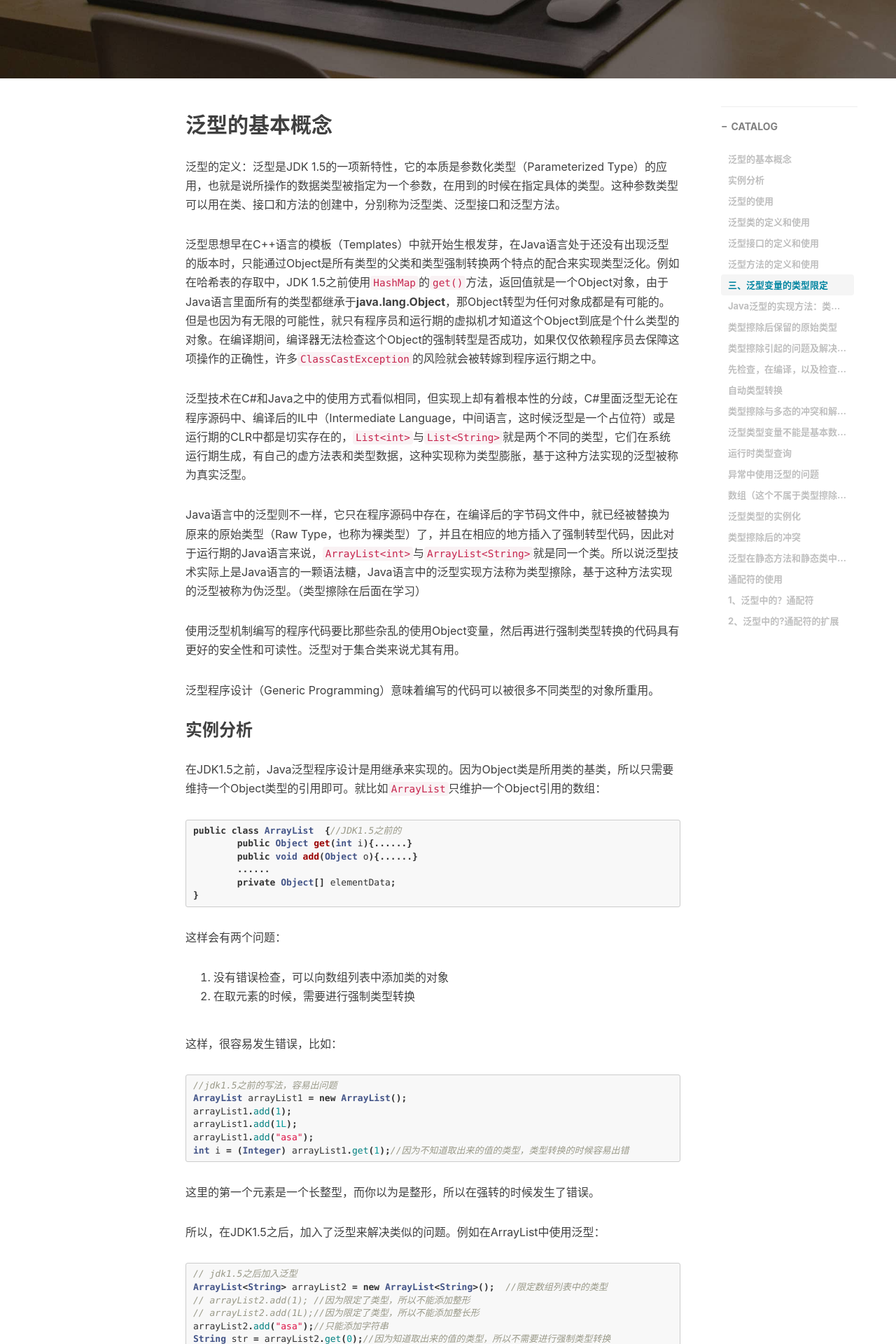
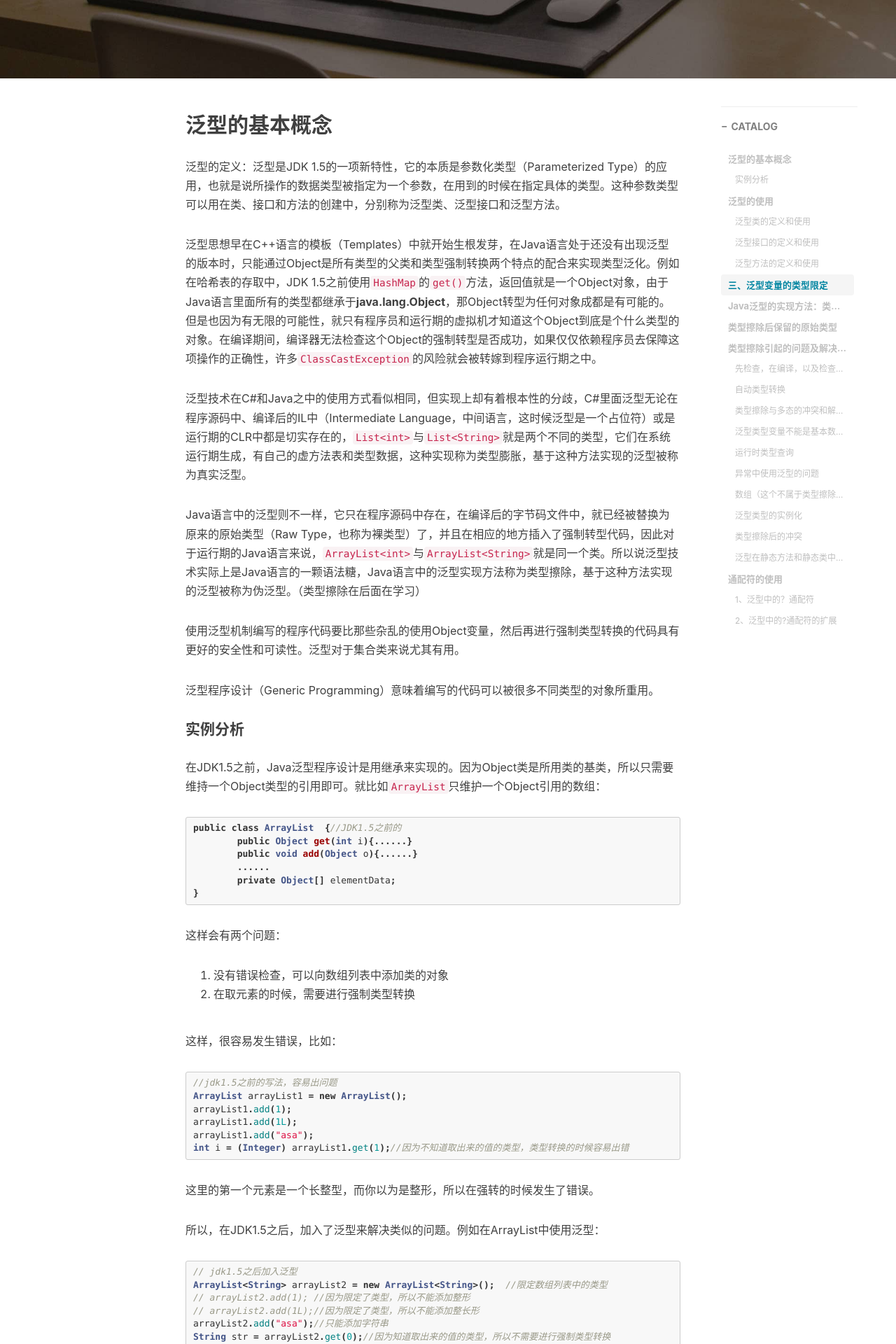
Before and after one commit to fengguiyushao/fengguiyushao.github.io, a Jekyll site: the page built from _posts/2017-05-17-java-generic.md, in a window 1280 px wide. Shown: the part 345-2265 px from the top of the page at 70% size. Built offline with Jekyll 4.4.1, drawn with Linux system fonts in a browser that asks for light colours; nearby versions of some CDN libraries; comment, search, counter and statistics services are not loaded.

````diff
--- a/_posts/2017-05-17-java-generic.md
+++ b/_posts/2017-05-17-java-generic.md
@@ -22,7 +22,7 @@ Java语言中的泛型则不一样，它只在程序源码中存在，在编译
 
 泛型程序设计（Generic Programming）意味着编写的代码可以被很多不同类型的对象所重用。
 
-### 实例分析
+#### 实例分析
 
 在JDK1.5之前，Java泛型程序设计是用继承来实现的。因为Object类是所用类的基类，所以只需要维持一个Object类型的引用即可。就比如`ArrayList`只维护一个Object引用的数组：
 
@@ -79,7 +79,7 @@ String str = arrayList2.get(0);//因为知道取出来的值的类型，所以
 
 泛型的参数类型可以用在类、接口和方法的创建中，分别称为泛型类、泛型接口和泛型方法。下面看看具体是如何定义的。
 
-### 泛型类的定义和使用
+#### 泛型类的定义和使用
 
 一个泛型类（generic class）就是具有一个或多个类型变量的类。定义一个泛型类十分简单，只需要在类名后面加上<>，再在里面加上类型参数：
 
@@ -115,7 +115,7 @@ Pair类引入了一个类型变量T，用尖括号<>括起来，并放在类名
 
 注意：类型变量使用大写形式，且比较短，这是很常见的。在Java库中，使用变量E表示集合的元素类型，K和V分别表示关键字与值的类型。（需要时还可以用临近的字母U和S）表示“任意类型”。
 
-### 泛型接口的定义和使用
+#### 泛型接口的定义和使用
 
 定义泛型接口和泛型类差不多，看下面简单的例子：
 
@@ -142,7 +142,7 @@ public static void main(String[] args) throws ClassNotFoundException {
 }
 ```
 
-### 泛型方法的定义和使用
+#### 泛型方法的定义和使用
 
 泛型类在多个方法签名间实施类型约束。在 `List<V>` 中，类型参数 V 出现在 get()、add()、contains() 等方法的签名中。当创建一个 `Map<K, V>` 类型的变量时，您就在方法之间宣称一个类型约束。您传递给 add() 的值将与 get() 返回的值的类型相同。
 
@@ -331,7 +331,7 @@ public static void main(String[] args) {
 
 因为种种原因，Java不能实现真正的泛型，只能使用类型擦除来实现伪泛型，这样虽然不会有类型膨胀的问题，但是也引起了许多新的问题。所以，Sun对这些问题作出了许多限制，避免我们犯各种错误。
 
-### **先检查，在编译，以及检查编译的对象和引用传递的问题**
+#### **先检查，在编译，以及检查编译的对象和引用传递的问题**
 
 既然说类型变量会在编译的时候擦除掉，那为什么我们往`ArrayList<String> arrayList = new ArrayList<String>();`所创建的数组列表arrayList中，不能使用add方法添加整形呢？不是说泛型变量Integer会在编译时候擦除变为原始类型Object吗，为什么不能存别的类型呢？既然类型擦除了，如何保证我们只能使用泛型变量限定的类型呢？
 
@@ -433,7 +433,7 @@ ArrayList<Object> arrayList2 = arrayList1;//编译错误
 
 **所以，要格外注意，泛型中的引用传递的问题。**
 
-### 自动类型转换
+#### 自动类型转换
 
 因为类型擦除的问题，所以所有的泛型类型变量最后都会被替换为原始类型。这样就引起了一个问题，既然都被替换为原始类型，那么为什么我们在获取的时候，不需要进行强制类型转换呢？看下ArrayList和get方法：
 
@@ -519,7 +519,7 @@ java/lang/Object;
 >
 > // <class> or one of its superclasses.
 
-### 类型擦除与多态的冲突和解决方法
+#### 类型擦除与多态的冲突和解决方法
 
 现在有这样一个泛型类：
 
@@ -708,11 +708,11 @@ public Date getValue() {
 
 并且，还有一点也许会有疑问，子类中的巧方法  Object  getValue()和Date getValue()是同时存在的，可是如果是常规的两个方法，他们的方法签名是一样的，也就是说虚拟机根本不能分别这两个方法。如果是我们自己编写Java代码，这样的代码是无法通过编译器的检查的，但是虚拟机却是允许这样做的，因为虚拟机通过参数类型和返回类型来确定一个方法，所以编译器为了实现泛型的多态允许自己做这个看起来“不合法”的事情，然后交给虚拟器去区别。
 
-### 泛型类型变量不能是基本数据类型
+#### 泛型类型变量不能是基本数据类型
 
 不能用类型参数替换基本类型。就比如，没有`ArrayList<double>`，只有`ArrayList<Double>`。因为当类型擦除后，ArrayList的原始类型变为Object，但是Object类型不能存储double值，只能引用Double的值。
 
-### 运行时类型查询
+#### 运行时类型查询
 
 举个例子:
 
@@ -728,7 +728,7 @@ java限定了这种类型查询的方式
 
 ？ 是通配符的形式 ，将在后面一篇中介绍。
 
-### 异常中使用泛型的问题
+#### 异常中使用泛型的问题
 
 **不能抛出也不能捕获泛型类的对象。事实上，泛型类扩展Throwable都不合法。例如：下面的定义将不会通过编译：**
 
@@ -814,7 +814,7 @@ public static<T extends Throwable> void doWork(T t) throws T {
 
 
 
-### 数组（这个不属于类型擦除引起的问题）
+#### 数组（这个不属于类型擦除引起的问题）
 
 不能声明参数化类型的数组。如：
 
@@ -836,7 +836,7 @@ public static<T extends Throwable> void doWork(T t) throws T {
 
 
 
-### 泛型类型的实例化
+#### 泛型类型的实例化
 
 不能实例化泛型类型。如，
 
@@ -877,7 +877,7 @@ public static <T extends Comparable> T[]minmax(T[] a) {
 
 
 
-### 类型擦除后的冲突
+#### 类型擦除后的冲突
 
 1、当泛型类型被擦除后，创建条件不能产生冲突。如果在Pair类中添加下面的equals方法：
 
@@ -923,7 +923,7 @@ GregorianCalendar会实现Comparable<Calender>和Compable<GregorianCalendar>，
 
 是合法的。
 
-### 泛型在静态方法和静态类中的问题
+#### 泛型在静态方法和静态类中的问题
 
 泛型类中的静态方法和静态变量不可以使用泛型类所声明的泛型类型参数
 
@@ -960,7 +960,7 @@ public class Test2<T> {
 2. 上边界限定通配符 形式< ? extends Number>    //用Number举例
 3. 下边界限定通配符    形式< ? super Number>    //用Number举例
 
-### 1、泛型中的？通配符
+#### 1、泛型中的？通配符
 
 如果定义一个方法，该方法用于打印出任意参数化类型的集合中的所有数据，如果这样写
 
@@ -1017,7 +1017,7 @@ publicclass GernericTest {
 
 
 
-### 2、泛型中的?通配符的扩展
+#### 2、泛型中的?通配符的扩展
 
 **界定通配符的上边界**
 
````
